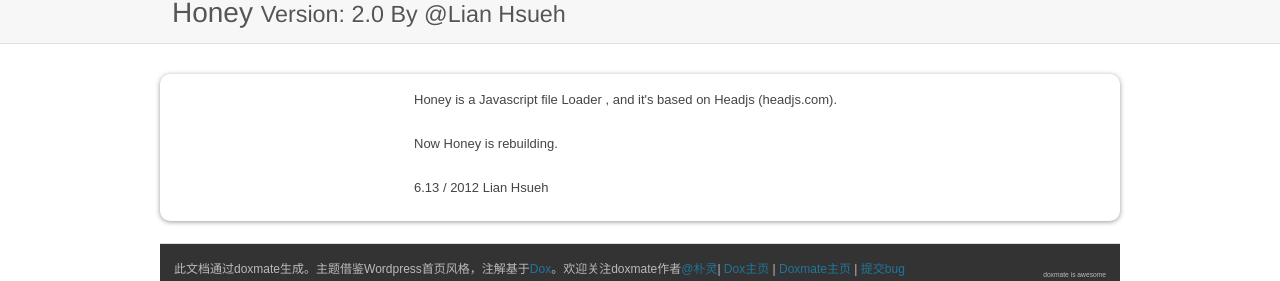
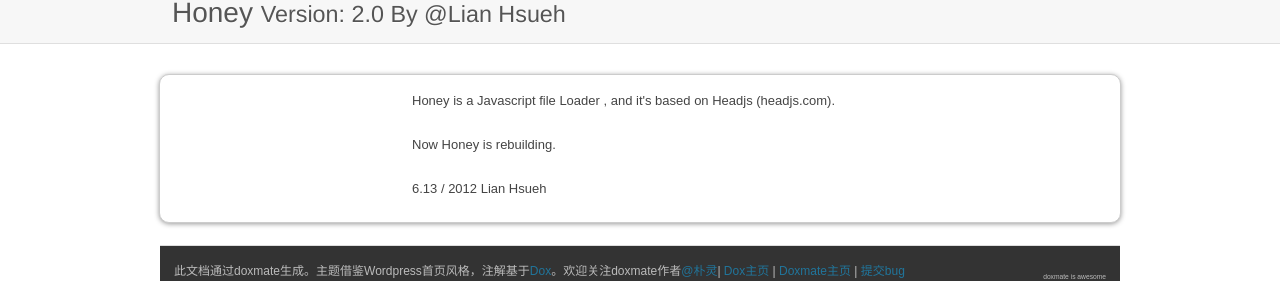
Before and after one commit to xydudu/Honey, a website: page doc/index.html in a window 1280 px wide. Shown: the part 137-418 px from the top of the page. Drawn offline with Linux system fonts and the light colour scheme.

Commit message:
Signed-off-by: Dora <babyvox1990@vip.qq.com>

```diff
--- a/doc/assets/wp4.css
+++ b/doc/assets/wp4.css
@@ -404,7 +404,7 @@
 
 .col-1 { width: 52px; }
 .col-2 { width: 132px; }
-.col-3 { width: 212px; display: inline;}
+.col-3 { width: 210px; display: inline;}
 .col-4 { width: 292px; }
 .col-5 { width: 372px; }
 .col-6 { width: 452px; }
@@ -682,6 +682,7 @@
 	box-shadow: 0 1px 5px #999;
 	padding-top: 15px;
 	border-radius:10px;
+	border: 1px solid #ccc;
 }
 
 #footer p {
```
